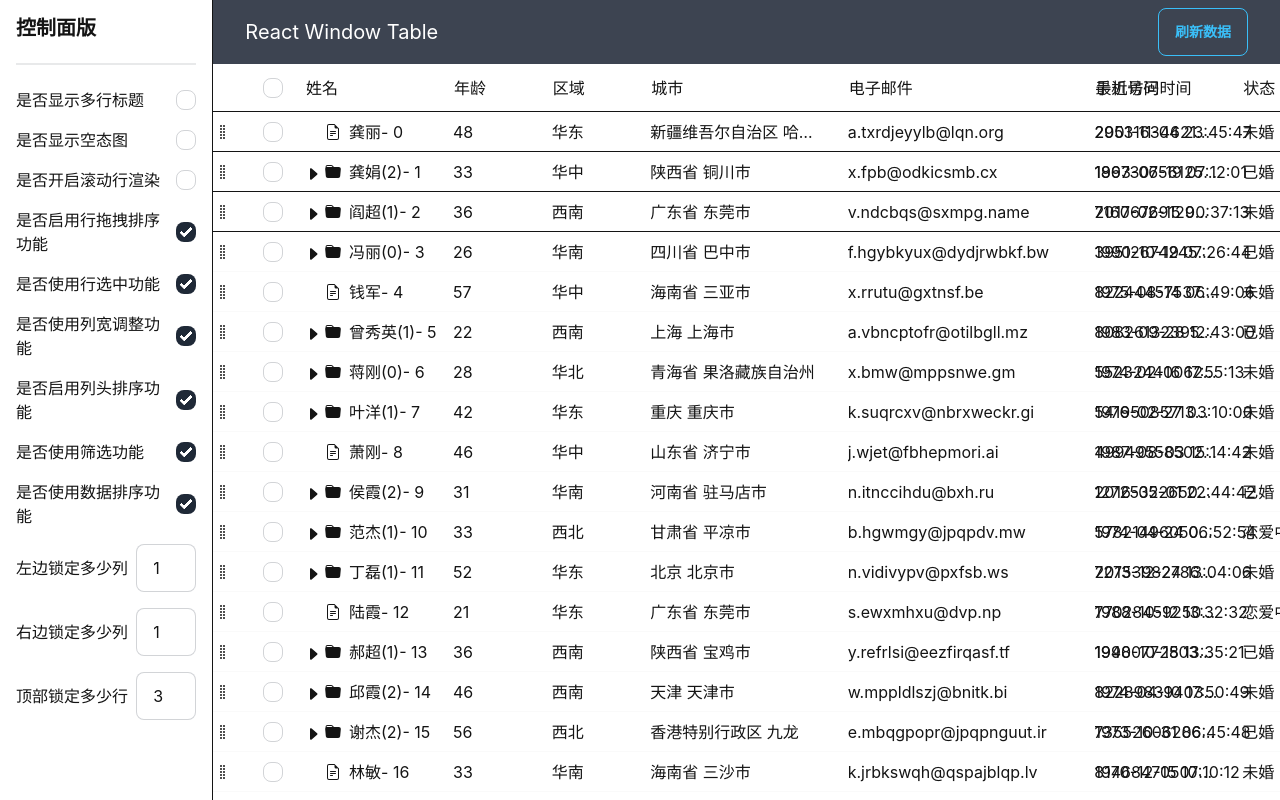
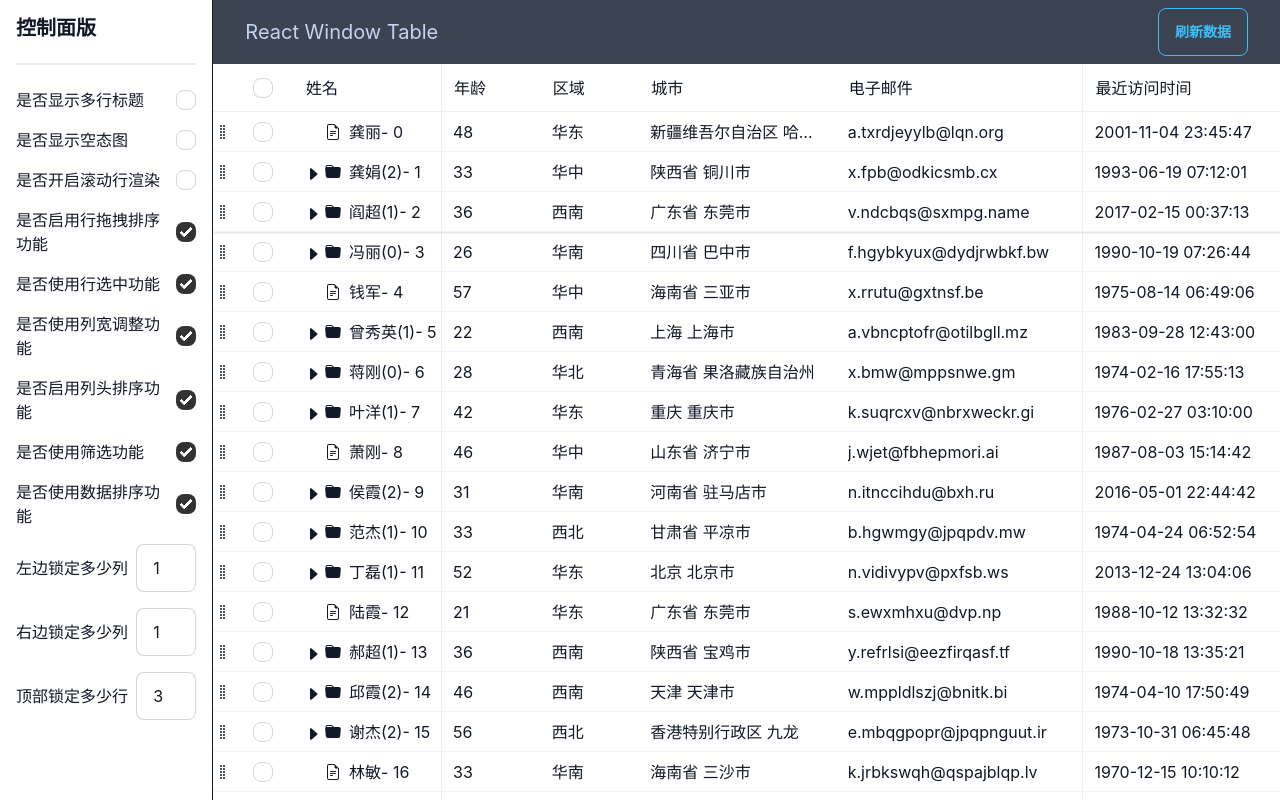
Before and after one commit to yangfei4913438/react-window-table, a React (Vite) app: page / in a window 1280 px wide. Built offline with nearby package versions, Linux system fonts and the light colour scheme.

Commit message:
改进，阶段提交

```diff
--- a/package.json
+++ b/package.json
@@ -19,7 +19,8 @@
     "react-dom": "^18.2.0",
     "react-virtualized-auto-sizer": "^1.0.6",
     "react-window": "^1.8.7",
-    "sass": "^1.57.1"
+    "sass": "^1.57.1",
+    "theme-change": "^2.3.0"
   },
   "devDependencies": {
     "@tailwindcss/container-queries": "^0.1.0",
--- a/src/App.tsx
+++ b/src/App.tsx
@@ -75,9 +75,12 @@ const App = () => {
   };
 
   return (
-    <div className="flex bg-body">
+    <div className="flex">
       <div className="flex w-1/6 flex-col space-y-4 border-r border-r-gray-100 bg-gray-100 p-4">
-        <div className="flex h-6 items-center text-xl font-bold">控制面版</div>
+        <div className="flex h-6 items-center text-xl font-bold">
+          <h1>控制面版</h1>
+          <i className="" />
+        </div>
         <div className="divider" />
         {renderOptions()}
       </div>
--- a/src/components/VirtualTable/DragRowHandle.tsx
+++ b/src/components/VirtualTable/DragRowHandle.tsx
@@ -9,14 +9,10 @@ interface DragRowHandleProps {
 
 const DragRowHandle = ({ dragRowIcon, isDragging, className, ...rest }: DragRowHandleProps) => {
   return (
-    <div role="cell" className={cx('sticky left-0 z-2 flex h-full items-center justify-center bg-body', className)}>
+    <div role="cell" className={cx('sticky left-0 z-2 flex h-full items-center bg-white', className)}>
       <div
         aria-label="Drag handle"
-        className={cx(
-          'group/handle focus:outline-none',
-          'flex h-full items-center overflow-hidden',
-          isDragging ? 'cursor-grabbing' : 'cursor-grab'
-        )}
+        className={cx('group/handle focus:outline-none', isDragging ? 'cursor-grabbing' : 'cursor-grab')}
         style={{ width: dragIconWidth }}
         {...rest}
       >
--- a/src/components/VirtualTable/DragRows.tsx
+++ b/src/components/VirtualTable/DragRows.tsx
@@ -262,10 +262,7 @@ const DragRows = ({ children }: DragRowsProps) => {
     }
 
     // 将对象放入到目标列表中，同时更新分组数据，返回新的数组（目标是一个目录）
-    const insertIntoTargetDir = (
-      arr: typeof activeRow[] = list,
-      target: typeof activeRow = row
-    ) => {
+    const insertIntoTargetDir = (arr: typeof activeRow[] = list, target: typeof activeRow = row) => {
       return arr.map((item) => {
         // 找到目标对象，往里面加
         if (item.id === target.id) {
@@ -377,9 +374,7 @@ const DragRows = ({ children }: DragRowsProps) => {
       if (prevObjIsOpenDir) {
         // 放到目标对象下
         // 处理数据
-        setList?.(
-          arrayMove(insertIntoTargetDir(cleanDragParent(), prevObj), sourceIndex, targetIndex)
-        );
+        setList?.(arrayMove(insertIntoTargetDir(cleanDragParent(), prevObj), sourceIndex, targetIndex));
 
         change.target = prevObj.id;
         change.action = 'into';
@@ -513,10 +508,7 @@ const DragRows = ({ children }: DragRowsProps) => {
     }
 
     // 展开目录的子元素，跟随目录对象移动
-    const moveChildren = (
-      arr: typeof activeRow[],
-      dirObj: typeof activeRow
-    ): typeof activeRow[] => {
+    const moveChildren = (arr: typeof activeRow[], dirObj: typeof activeRow): typeof activeRow[] => {
       // 如果下级没有子元素了，就不用处理
       if (dirObj.children.length === 0) {
         return arr;
@@ -761,10 +753,7 @@ const DragRows = ({ children }: DragRowsProps) => {
 
     // 拖拽 未展开目录 到 展开目录, 这里肯定是从上往下拖拽的
     // 拖拽 未展开目录 到 二级元素对象, 从上往下
-    if (
-      (sourceIsDirClose && targetIsDirOpen) ||
-      (sourceIsDirClose && targetIsSecondLevelObject && !inNext)
-    ) {
+    if ((sourceIsDirClose && targetIsDirOpen) || (sourceIsDirClose && targetIsSecondLevelObject && !inNext)) {
       // 找到目录下面，第一层级的对象
       const nextFirstLevelIndex = getNextFirstLevelIndex(list, targetIndex);
       // 更新列表数据
@@ -926,7 +915,7 @@ const DragRows = ({ children }: DragRowsProps) => {
         {fixedTopCount > 0 && (
           <div
             data-sticky-top="true"
-            className={cx({ 'bg-body sticky z-4': fixedTopCount > 0 }, 'group/table-row')}
+            className={cx({ 'sticky z-4 bg-white shadow hover:bg-primary/3': fixedTopCount > 0 }, 'group/table-row')}
             style={{
               top: headerTrees.length ? headerList.length * titleHeight : titleHeight,
               width: realWidth,
@@ -966,16 +955,11 @@ const DragRows = ({ children }: DragRowsProps) => {
           <DragOverlay>
             <div
               className={cx(
-                'bg-body relative w-full overflow-hidden shadow-lg ring-1 ring-accent',
+                'relative w-full overflow-hidden bg-body shadow-lg ring-1 ring-accent',
                 dragRowsItemClassName
               )}
             >
-              <TableRow
-                row={activeRow}
-                index={list.map((o) => o.id).indexOf(activeRow.id)}
-                isDragging
-                dragOverlay
-              />
+              <TableRow row={activeRow} index={list.map((o) => o.id).indexOf(activeRow.id)} isDragging dragOverlay />
             </div>
           </DragOverlay>,
           document.body
--- a/src/components/VirtualTable/IndeterminateCheckbox.tsx
+++ b/src/components/VirtualTable/IndeterminateCheckbox.tsx
@@ -35,7 +35,10 @@ const IndeterminateCheckbox = forwardRef(
     return (
       <div
         role="cell"
-        className={cx('sticky left-0 z-2 flex h-full items-center justify-center bg-body', className)}
+        className={cx(
+          'relative sticky left-0 z-2 flex h-full items-center bg-white before:absolute before:-inset-y-px before:right-0 before:w-px before:bg-light-100 before:opacity-0 before:transition-opacity group-data-[horizontal-scroll]/table:z-3 group-data-[horizontal-scroll]/table:bg-white',
+          className
+        )}
         style={{
           minWidth: checkBoxWidth,
           left: canDragSortRow ? dragIconWidth : 0,
--- a/src/components/VirtualTable/TableHead.tsx
+++ b/src/components/VirtualTable/TableHead.tsx
@@ -43,7 +43,7 @@ const TableHead: FC<ITableHead> = ({ id, endCol = false, canResize = true, dragO
 
   return (
     <div
-      className={cx('w-inherit relative flex items-center focus:outline-none focus-visible:bg-accent/10', {
+      className={cx('relative flex w-inherit items-center', {
         'hover:bg-light-50': canDragSortColumn && !dragOverlay,
       })}
       ref={setNodeRef}
@@ -52,11 +52,11 @@ const TableHead: FC<ITableHead> = ({ id, endCol = false, canResize = true, dragO
     >
       <div
         className={cx(
-          'w-inherit flex select-none items-center border border-transparent px-3',
+          'flex w-full select-none items-center gap-2 border border-transparent px-3',
           {
-            'cursor-default': canDragSortColumn,
+            'cursor-default': !canDragSortColumn,
             'z-0 opacity-10': isDragging && canDragSortColumn,
-            'border-light-200 bg-body w-inherit cursor-grabbing rounded shadow-lg': canDragSortColumn && dragOverlay,
+            'cursor-grabbing rounded border-gray-200 bg-white shadow-lg': canDragSortColumn && dragOverlay,
             'cursor-grab touch-manipulation': canDragSortColumn && !dragOverlay,
           },
           {
--- a/src/components/VirtualTable/TableRow.tsx
+++ b/src/components/VirtualTable/TableRow.tsx
@@ -112,9 +112,8 @@ const TableRow = <T extends ListType>({
   return (
     <div
       className={cx(
-        'group/row inline-flex items-center',
-        rowClass?.({ index, row }) ||
-          'border-b border-primary/2 bg-body hover:bg-primary/1 group-data-[sticky-top]/table-row:border-light-100'
+        'group/row inline-flex items-center bg-white hover:bg-primary/3',
+        rowClass?.({ index, row }) || 'border-b border-b-secondary'
       )}
       style={{ height: rowHeight }}
       onClick={(event) => rowClick?.({ event, index, row })}
@@ -139,9 +138,11 @@ const TableRow = <T extends ListType>({
             if (!dragOverlay) {
               if (idx < fixedLeftCount) {
                 style['left'] = getLeftWidth(idx);
+                style['box-shadow'] = '1px 0 0 0 #eee';
               }
               if (idx > labels.length - fixedRightCount - 1) {
                 style['right'] = getRightWidth(idx);
+                style['box-shadow'] = '-1px 0 0 0 #eee';
               }
             }
 
@@ -150,23 +151,21 @@ const TableRow = <T extends ListType>({
               <div
                 role="cell"
                 className={cx(
-                  'bg-body',
+                  'flex h-full items-center bg-white px-3',
                   {
                     'justify-start': textLayout === 'left',
                     'justify-center': textLayout === 'center',
                     'justify-end': textLayout === 'right',
                   },
-                  'flex h-full items-center px-3',
                   {
-                    'sticky left-0 z-2 before:absolute before:-inset-y-px before:right-0 before:w-px group-data-[horizontal-scroll]/table:z-3 group-data-[horizontal-scroll]/table:bg-body':
+                    'sticky left-0 z-2 group-data-[horizontal-scroll]/table:z-3 group-data-[horizontal-scroll]/table:bg-white':
                       !dragOverlay && idx < fixedLeftCount,
                   },
                   {
-                    'sticky right-0 z-2 bg-body before:absolute before:-inset-y-px before:left-0 before:w-px before:bg-light-100':
-                      !dragOverlay && idx > labels.length - fixedRightCount - 1,
+                    'sticky right-0 z-2': !dragOverlay && idx > labels.length - fixedRightCount - 1,
                   },
                   {
-                    'sticky z-2 bg-body': dragOverlay,
+                    'sticky z-2 bg-white': dragOverlay,
                   },
                   cellClass
                 )}
--- a/src/components/VirtualTable/TableWrapper.tsx
+++ b/src/components/VirtualTable/TableWrapper.tsx
@@ -170,11 +170,7 @@ const TableWrapper = forwardRef<HTMLDivElement, HTMLProps<HTMLDivElement>>(({ ch
         return (
           <div
             role="row"
-            className={cx(
-              'sticky z-4 flex items-center border-b border-b-light-100 bg-body',
-              'border-b border-light-100',
-              headerClass
-            )}
+            className={cx('sticky z-4 flex items-center border-b border-b-secondary bg-body', headerClass)}
             style={{
               width: realWidth,
               height: titleHeight,
@@ -206,7 +202,10 @@ const TableWrapper = forwardRef<HTMLDivElement, HTMLProps<HTMLDivElement>>(({ ch
       <div
         role="row"
         aria-busy={activeLabel ? 'true' : undefined}
-        className={cx('group/table-header sticky z-4 flex items-center border-b border-light-100 bg-body', headerClass)}
+        className={cx(
+          'group/table-header sticky z-4 flex items-center border-b border-b-secondary bg-white',
+          headerClass
+        )}
         style={{
           top: headerTrees.length && (headerList.length - 1) * titleHeight,
           height: titleHeight,
@@ -234,11 +233,7 @@ const TableWrapper = forwardRef<HTMLDivElement, HTMLProps<HTMLDivElement>>(({ ch
             {canDragSortRow && (
               <div
                 role="columnheader"
-                className={cx(
-                  'flex-center h-full overflow-hidden',
-                  'sticky left-0 z-2 group-data-[horizontal-scroll]/table:z-3 group-data-[horizontal-scroll]/table:bg-body',
-                  'before:absolute before:-inset-y-px before:right-0 before:w-px before:bg-light-100 before:opacity-0 before:transition-opacity'
-                )}
+                className={cx('sticky left-0 z-2 flex h-full items-center bg-white')}
                 style={{ minWidth: dragIconWidth }}
               />
             )}
@@ -256,23 +251,24 @@ const TableWrapper = forwardRef<HTMLDivElement, HTMLProps<HTMLDivElement>>(({ ch
               };
               if (idx < fixedLeftCount!) {
                 style['left'] = getLeftWidth(idx);
+                style['box-shadow'] = '1px 0 0 0 #eee';
               }
               if (idx > labels.length - fixedRightCount! - 1) {
                 style['right'] = getRightWidth(idx);
+                style['box-shadow'] = '-1px 0 0 0 #eee';
               }
 
               return (
                 <div
                   role="columnheader"
                   className={cx(
-                    'relative flex h-full items-center bg-body',
+                    'flex h-full items-center truncate bg-white',
                     {
-                      'sticky left-0 z-2 before:absolute before:-inset-y-px before:right-0 before:w-px before:bg-light-100 before:opacity-0 before:transition-opacity group-data-[horizontal-scroll]/table:z-3 group-data-[horizontal-scroll]/table:bg-body':
+                      'sticky left-0 z-2 group-data-[horizontal-scroll]/table:z-3 group-data-[horizontal-scroll]/table:bg-white':
                         idx < fixedLeftCount!,
                     },
                     {
-                      'sticky right-0 z-2 bg-body before:absolute before:-inset-y-px before:left-0 before:w-px before:bg-light-100':
-                        idx > labels.length - fixedRightCount! - 1,
+                      'sticky right-0 z-2': idx > labels.length - fixedRightCount! - 1,
                     }
                   )}
                   style={style}
--- a/src/index.scss
+++ b/src/index.scss
@@ -15,14 +15,10 @@
   }
 }
 
-html {
-  /* Font Family */
+:root {
   --font-zh-cn: 'PingFang SC', 'Helvetica Neue', 'Helvetica', 'STHeitiSC-Light', 'Arial', sans-serif;
   --font-zh-tw: 'MHei', 'Helvetica Neue', 'Helvetica', 'Arial', 'Verdana';
-  --font-ja-jp: 'Apple TP', 'Helvetica Neue', 'Helvetica', 'Hiragino Kaku Gothic Pro', 'ヒラギノ角ゴ Pro W3', 'メイリオ',
-    'Meiryo', 'ＭＳ Ｐゴシック', 'Arial', 'Verdana', sans-serif;
   --font-en-us: 'inter', 'Myriad Set Pro', 'Helvetica Neue', 'Helvetica', 'Arial', sans-serif;
-  --font-monospace: SFMono-Regular, Menlo, Monaco, Consolas, 'Liberation Mono', 'Courier New', monospace;
 
   --gray-50: '0, 0%, 98%';
   --gray-100: '0, 0%, 96%';
@@ -55,16 +51,9 @@ html {
   --rounded-2xl: '1rem';
   --rounded-3xl: '1.5rem';
   --rounded-full: '100rem';
-
-  [data-contrast='lightness'] {
-    --foreground-dynamic: '0, 0%, 100%';
 }
 
-  [data-contrast='dimness'] {
-    --foreground-dynamic: '0, 0%, 0%';
-  }
-
-  .light {
+[data-theme='light'] {
   --primary: '0, 0%, 8%';
   --primary-invert: '0, 0%, 96%';
   --secondary: '0, 0%, 64%';
@@ -88,7 +77,7 @@ html {
   --block: '0, 0%, 98%';
 }
 
-  .dark {
+[data-theme='dark'] {
   --primary: '0, 0%, 96%';
   --primary-invert: '0, 0%, 8%';
   --secondary: '0, 0%, 48%';
@@ -111,20 +100,11 @@ html {
   --body-invert: '0, 0%, 100%';
   --block: '0, 0%, 24%';
 }
-}
 
 body {
   @apply bg-body text-primary;
   @apply selection:bg-accent/30;
   text-rendering: optimizeLegibility;
-  -webkit-font-smoothing: antialiased;
-  -moz-osx-font-smoothing: grayscale;
-  -moz-font-feature-settings: 'liga', 'kern';
-  font-feature-settings: 'liga', 'kern';
-}
-
-* {
-  -webkit-tap-highlight-color: transparent;
 }
 
 @font-face {
--- a/tailwind.config.js
+++ b/tailwind.config.js
@@ -9,28 +9,20 @@ module.exports = {
     require('@tailwindcss/line-clamp'),
     require('@tailwindcss/typography'),
     require('daisyui'),
-    plugin(function ({ addBase, theme }) {
-      addBase({
-        body: {
-          backgroundColor: theme('backgroundColor.body'),
-          color: theme('text.primary'),
-        },
-        'body::selection, body *::selection': {
-          backgroundColor: 'hsla(var(--accent), 0.3)',
-        },
-      });
-    }),
   ],
   daisyui: {
     themes: [
       {
         light: {
-          ...require('daisyui/src/colors/themes')['[data-theme=light]'],
-          primary: 'hsla(0, 0%, 8%)',
-        },
-        dark: {
-          ...require('daisyui/src/colors/themes')['[data-theme=dark]'],
-          primary: 'hsla(0, 0%, 96%)',
+          primary: '#111827',
+          secondary: '#f3f4f6',
+          accent: '#37CDBE',
+          neutral: '#3D4451',
+          'base-100': '#FFFFFF',
+          info: '#3ABFF8',
+          success: '#22c55e',
+          warning: '#FBBD23',
+          error: '#e11d48',
         },
       },
     ],
--- a/vite.config.ts
+++ b/vite.config.ts
@@ -12,6 +12,7 @@ export default ({ mode }: UserConfig) => {
     },
     server: {
       proxy: {},
+      port: 3001,
     },
     plugins: [react()],
     resolve: {
```
Also changed, not shown: src/components/Cells/readme.md (added), 2 other files (tests, documents, lock files or other folders). Lines whose indentation alone changed are shown as unchanged.
